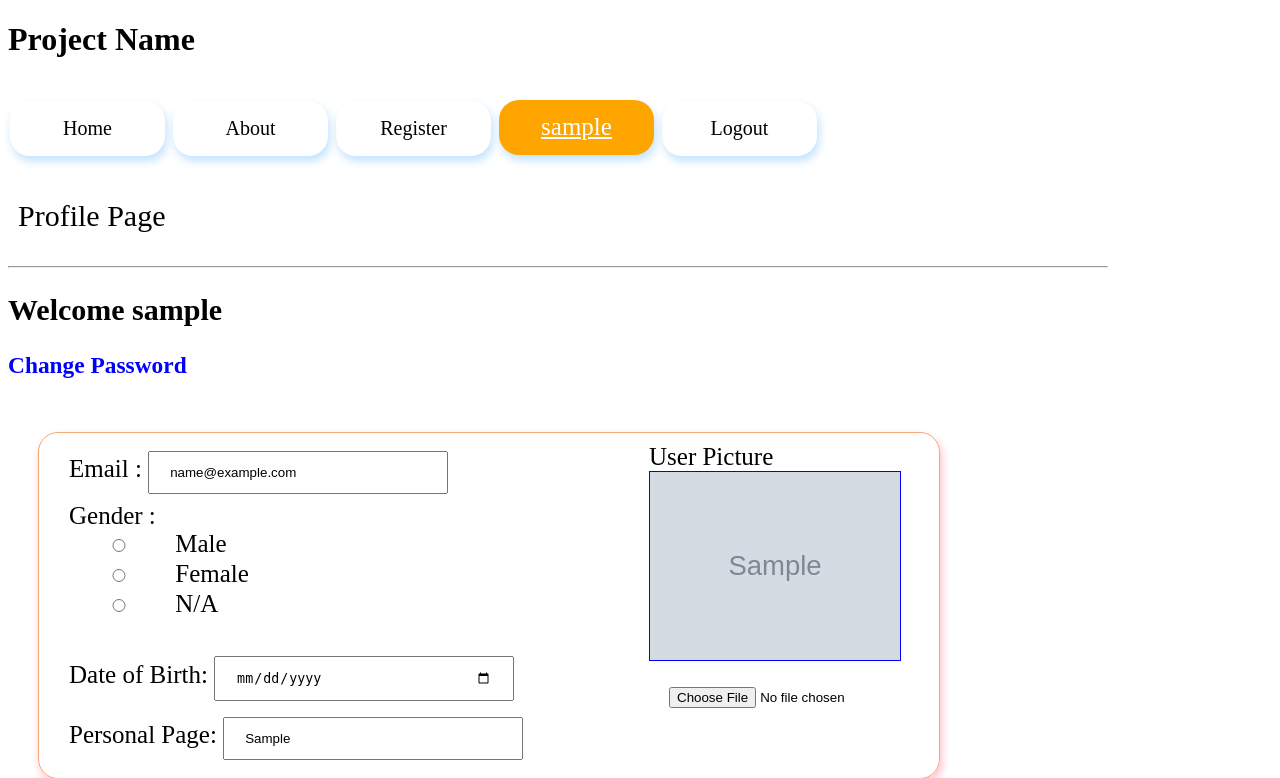
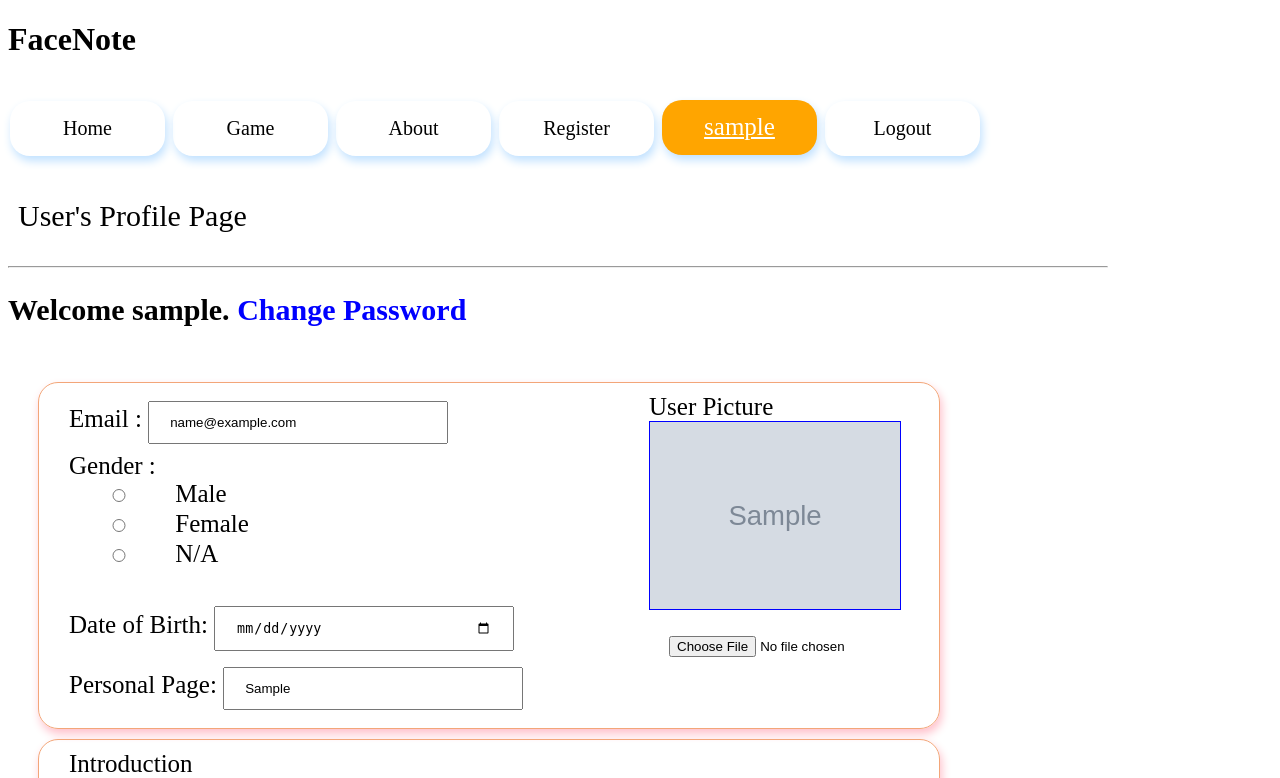
Before and after one commit to HaohuaFeng/CSE312-Project, a Flask app: page /profile in a window 1280 px wide. Shown: the top 778 px of the page. Run offline with Flask 2, Linux system fonts and the light colour scheme; the visitor is signed in with stand-in values (Sample User, id 1); tables that the repository leaves empty hold one stand-in row (values such as "Sample post"); grey boxes marked "Sample" are stand-in pictures; some libraries are stand-ins or nearby versions.

Commit message:
Add files via upload

```diff
--- a/server.py
+++ b/server.py
@@ -12,7 +12,7 @@ import json
 # db = pymysql.connect(host='db', user='root', password=os.getenv(
 #     'MYSQL_PASSWORD'), db='zhong', charset='utf8mb4', cursorclass=pymysql.cursors.DictCursor)
 
-db = pymysql.connect(host='localhost', user='root', password='', charset='utf8mb4',
+db = pymysql.connect(host='localhost', user='root', password='sze111', charset='utf8mb4',
                     cursorclass=pymysql.cursors.DictCursor)
 
 cur = db.cursor()
@@ -40,7 +40,7 @@ socketio = SocketIO(app)
 
 online_users = []
 users_icon = dict()
-
+game_users = []
 
 @app.before_request
 def advance_session_timeout():
@@ -59,10 +59,6 @@ def hello_world():
     cur.execute(sql)
     blogs = cur.fetchall()
 
-    # for x in online_users:
-    #     num = online_users.count(x)
-    #     if num > 1:
-    #         online_users.remove(x)
     online_users.sort()
     users_login = list()
     for user in online_users:
@@ -70,11 +66,6 @@ def hello_world():
         temp['username'] = user
         temp['icon'] = users_icon[user]
         users_login.append(temp)
-    # print("online_users")
-    # print(online_users)
-    # print("users_login")
-    # print(users_login)
-    # sys.stdout.flush()
 
     if users_login:
         return render_template('index.html', user=username, blogs=blogs, users=users_login)
@@ -95,18 +86,25 @@ def connect_handler():
             print(str(session['user']) + " connected")
             sys.stdout.flush()
             emit('new_user', user, broadcast=True)
+            if room in game_users:
+                print("first")
+                emit('new_gamer', room, broadcast=True)
 
 
 @socketio.on('disconnect')
 def disconnect_handler():
-    if ('user' in session) and (session['user'] in online_users):
+    if 'user' in session:
         room = session['user']
         leave_room(room)
+        if room in game_users:
+            game_users.remove(room)
+            for user in game_users:
+                send(game_users, room=user)
+
         print(str(session['user']) + " disconnected")
         sys.stdout.flush()
-        online_users.remove(session['user'])
+        online_users.remove(room)
         online_users.sort()
-        print(online_users)
         users_login = list()
         for user in online_users:
             temp = dict()
@@ -118,20 +116,6 @@ def disconnect_handler():
             send(users_json, json=True, broadcast=True)
         else:
             send(json.dumps(""), json=True, broadcast=True)
-
-
-# @app.route("/get-users")
-# def show_users():
-#     users_login = list()
-#     for user in online_users:
-#         temp = dict()
-#         temp['username'] = user
-#         temp['icon'] = users_icon[user]
-#         users_login.append(temp)
-#
-#     if users_login:
-#         return jsonify(users_login)
-#     return jsonify("")
 
 
 @socketio.on('send-message')
@@ -455,19 +439,40 @@ def check_user_exist():
             return jsonify(result)
 
 
-@app.route('/game/<send_to_user>')
-def gaming(send_to_user):
+# @app.route('/game/<send_to_user>')
+# def gaming(send_to_user):
+#     if 'user' in session:
+#         if session['user'] == send_to_user:
+#             return redirect(url_for("profile"))
+#         sender = session['user']
+#         game_users.append(sender)
+#         return render_template("game.html", sender=sender, players=game_users, send_to=send_to_user)
+#     else:
+#         redirecting = '<h3>Redirecting ... </h3>'
+#         rd_fail = '<script>setTimeout(function(){window.location.href="/login.html";}, 3000);</script>'
+#         return "<h1>Please login first.</h1>" + redirecting + rd_fail
+
+
+@app.route('/game')
+@app.route('/game.html')
+def gaming2():
     if 'user' in session:
-        if session['user'] == send_to_user:
-            return redirect(url_for("profile"))
-
-        sender = session['user']
-
-        return render_template("game.html", sender=sender, send_to=send_to_user)
+        game_users.append(session['user'])
+        print('second')
+        return render_template("game.html", sender=session['user'], players=game_users)
     else:
         redirecting = '<h3>Redirecting ... </h3>'
         rd_fail = '<script>setTimeout(function(){window.location.href="/login.html";}, 3000);</script>'
         return "<h1>Please login first.</h1>" + redirecting + rd_fail
+
+
+@socketio.on('invite')
+def invite(players):
+    if 'user' in session:
+        sender = players.get('sender')
+        for user in online_users:
+            if user not in game_users:
+                emit('notice', {'sender': sender}, room=user)
 
 
 @socketio.on('draw1')
@@ -480,32 +485,24 @@ def handleDraw(data):
     receiver = data.get('receiver')
     # print("x: " + str(data.get('axis_X')))
     # print("y: " + str(data.get('axis_Y')))
-    emit('draw2', {'initX': initX, 'initY': initY, 'lastX': lastX, 'lastY': lastY,
-                   'color': color, 'receiver': receiver}, room=receiver)
-
-
-@socketio.on('invite')
-def invite(players):
-    if 'user' in session:
-        sender = players.get('sender')
-        receiver = players.get('receiver')
-        emit('notice', {'sender': sender, 'receiver': receiver}, room=receiver)
+    for user in game_users:
+        emit('draw2', {'initX': initX, 'initY': initY, 'lastX': lastX, 'lastY': lastY, 'color': color}, room=user)
 
 
 @socketio.on('clear1')
 def handleClear(data):
     height = data.get('height')
-    receiver = data.get('receiver')
-    emit('clear2', {'height': height}, room=receiver)
+    for user in game_users:
+        emit('clear2', {'height': height}, room=user)
 
 
 @socketio.on('gameChat')
 def gameChat(msg):
     if 'user' in session:
         sender = msg.get('sender')
-        receiver = msg.get('receiver')
         message = msg.get('message')
-        emit('gameChat2', {'sender': sender, 'receiver': receiver, 'message': escape(message)}, room=receiver)
+        for user in game_users:
+            emit('gameChat2', {'sender': sender, 'message': escape(message)}, room=user)
 
 
 if __name__ == "__main__":
--- a/static/css/style.css
+++ b/static/css/style.css
@@ -259,7 +259,7 @@ input[type=reset]:hover{
 }
 
 #sendbutton, #send_blog, #clearDraw, #invite, #gameTextSend {
-    width: 120px;
+
     height: 50px;
     box-sizing: border-box;
     border-radius: 10px;
@@ -284,10 +284,16 @@ input[type=reset]:hover{
 .game {
     float: left;
 }
+#gameText{
+    width: 240px;
+}
 .gameChat {
-    height: 500px;
-    width: 480px;
-    float: right;
+    height: 450px;
+    width: 350px;
+    float: left;
+    font-size:18px;
+
+
 }
 #gameMessage{
     height: 450px;
@@ -300,3 +306,15 @@ input[type=reset]:hover{
 .gameChatMenu {
     margin-left: 30px;
 }
+.game_users {
+    text-align: center;
+    width: 220px;
+    height: 430px;
+    float:left;
+    border: 2px solid red;
+    border: 1.5px solid rgb(243, 166, 121);
+
+    border-radius: 20px;
+    box-shadow: 2px 5px 10px pink;
+    padding: 10px 10px;
+}
--- a/templates/about.html
+++ b/templates/about.html
@@ -13,11 +13,12 @@
 </head>
 
 <body>
-    <h1>Project Name</h1>
+    <h1>FaceNote</h1>
     <div id="newCome"></div>
     <div id="invitation"></div>
     <div class="header">
         <a href="index.html" >Home</a>
+        <a href="game.html" >Game</a>
         <a href="about.html" id="select_color" >About</a>
         <a href="register.html" >Register</a>
         {% if user %}
@@ -28,7 +29,7 @@
         {% endif %}
     </div>
     <div class="main">
-        <div class="description">About Us</div>
+        <div class="description">About</div>
         <hr>
         <div class="about">
             <ul>
--- a/templates/direct_chat.html
+++ b/templates/direct_chat.html
@@ -13,11 +13,12 @@
 </head>
 
 <body>
-    <h1>Project Name</h1>
+    <h1>FaceNote</h1>
     <div id="newCome"></div>
     <div id="invitation"></div>
     <div class="header">
         <a href="/index.html">Home</a>
+        <a href="game.html" >Game</a>
         <a href="/about.html" >About</a>
         <a href="/register.html" >Register</a>
         {% if sender %}
--- a/templates/forgot.html
+++ b/templates/forgot.html
@@ -12,11 +12,12 @@
 </head>
 
 <body>
-    <h1>Project Name</h1>
+    <h1>FaceNote/h1>
     <div id="newCome"></div>
     <div id="invitation"></div>
     <div class="header">
         <a href="index.html" >Home</a>
+        <a href="game.html" >Game</a>
         <a href="about.html" >About</a>
         <a href="register.html" >Register</a>
         {% if user %}
@@ -27,7 +28,7 @@
         {% endif %}
     </div>
     <div class="main">
-        <div class="description">This is Login Page, get back into your account </div>
+        <div class="description">Get Your Account Back</div>
         <hr>
         <div class="login">
             <form method="post">
--- a/templates/login.html
+++ b/templates/login.html
@@ -12,11 +12,12 @@
 </head>
 
 <body>
-    <h1>Project Name</h1>
+    <h1>FaceNote</h1>
     <div id="newCome"></div>
     <div id="invitation"></div>
     <div class="header">
         <a href="index.html" >Home</a>
+        <a href="game.html" >Game</a>
         <a href="about.html" id="about">About</a>
         <a href="register.html">Register</a>
         {% if user %}
--- a/templates/profile.html
+++ b/templates/profile.html
@@ -10,22 +10,22 @@
     <script src="../static/js/default.js" charset="utf-8"></script>
 </head>
 <body>
-    <h1>Project Name</h1>
+    <h1>FaceNote</h1>
     <div id="newCome"></div>
     <div id="invitation"></div>
     {% if user %}
     <div class="header">
         <a href="index.html" >Home</a>
+        <a href="game.html" >Game</a>
         <a href="about.html" >About</a>
         <a href="register.html">Register</a>
         <a href="profile.html" class="profile" id="select_color" >{{user['username']}}</a>
         <a href="/logout">Logout</a>
     </div>
     <div class="main">
-        <div class="description">Profile Page</div>
+        <div class="description">User's Profile Page</div>
         <hr>
-        <h2>Welcome {{user['username']}}</h2>
-        <h3><a href="reset.html"> Change Password</a></h3>
+        <h2>Welcome {{user['username']}}.<a href="reset.html">  Change Password</a></h2>
         <form method="post" enctype="multipart/form-data" class="update_profile">
            <div class="row">
                <div class="column side">
--- a/templates/register.html
+++ b/templates/register.html
@@ -13,11 +13,12 @@
 </head>
 
 <body>
-    <h1>Project Name</h1>
+    <h1>FaceNote</h1>
     <div id="newCome"></div>
     <div id="invitation"></div>
     <div class="header">
         <a href="index.html">Home</a>
+        <a href="game.html" >Game</a>
         <a href="about.html">About</a>
         <a href="register.html" id="select_color">Register</a>
         {% if user %}
--- a/templates/user_profile.html
+++ b/templates/user_profile.html
@@ -10,11 +10,12 @@
     <script src="../static/js/default.js" charset="utf-8"></script>
 </head>
 <body>
-    <h1>Project Name</h1>
+    <h1>FaceNote</h1>
     <div id="newCome"></div>
     <div id="invitation"></div>
     <div class="header">
         <a href="/index.html" >Home</a>
+        <a href="game.html" >Game</a>
         <a href="/about.html" >About</a>
         <a href="/register.html">Register</a>
         {% if user %}
@@ -25,7 +26,7 @@
         {% endif %}
     </div>
     <div class="main">
-        <div class="description">This is {{look_user['username']}}'s Profile Page
+        <div class="description">{{look_user['username']}}'s Profile Page
         </div>
         <hr>
            <div class="row">
```
Also changed, not shown: static/js/default2.js (+8 -6 lines), templates/game.html (+52 -31 lines), templates/index.html (+6 -5 lines), templates/reset.html (+5 -2 lines).
